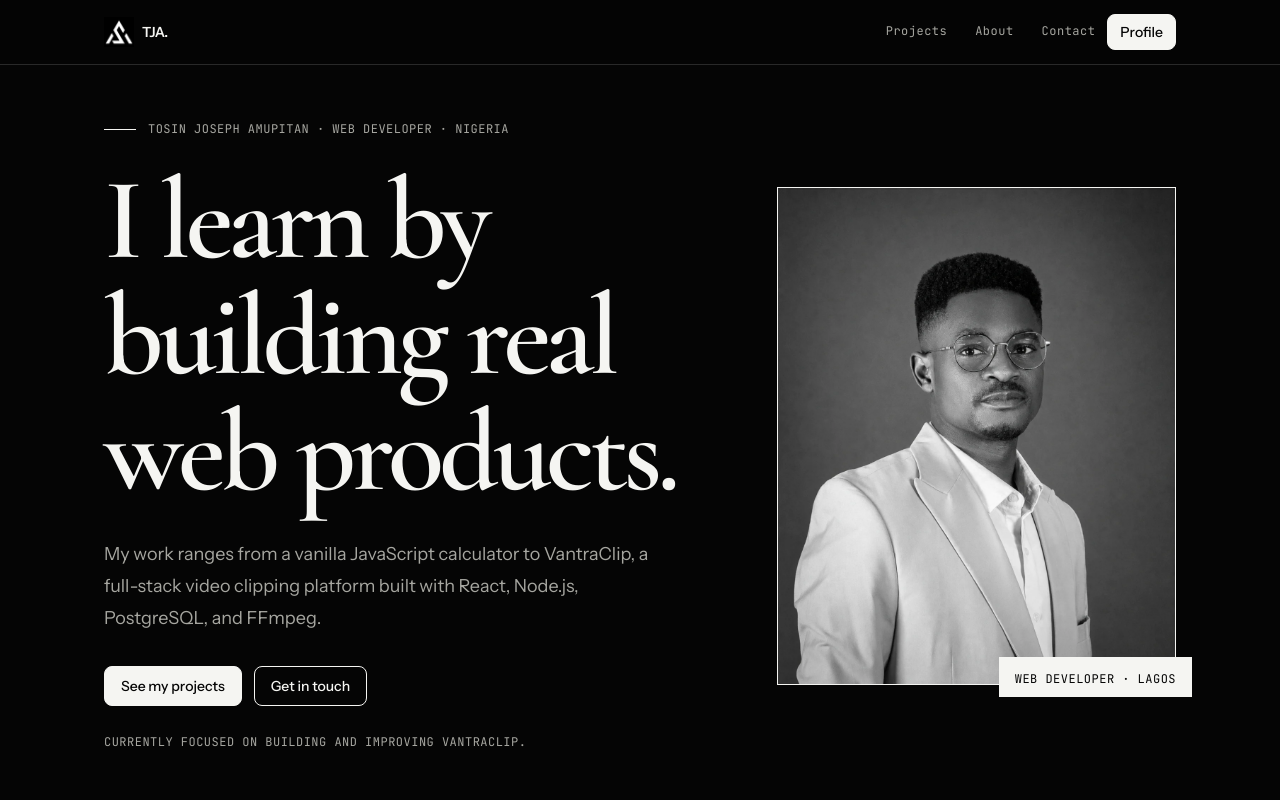
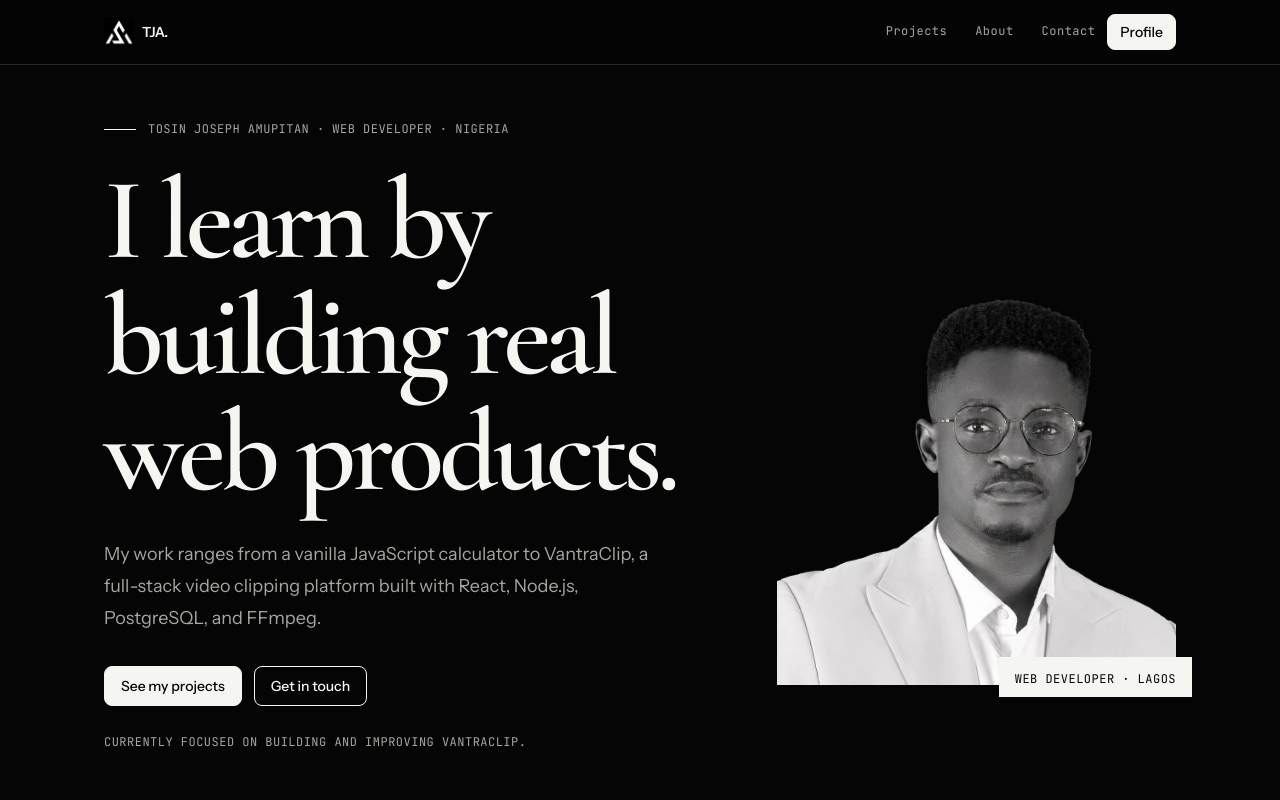
Before and after one commit to AmupitanTJ/AmupitanTJ, a Next.js app: page / in a window 1280 px wide. Shown: the top 800 px of the page. Built offline with nearby package versions, Linux system fonts and the light colour scheme; no server answers.

Commit message:
feat: replace hero portrait with transparent cutout

```diff
--- a/components/sections/home-hero.tsx
+++ b/components/sections/home-hero.tsx
@@ -48,14 +48,14 @@ export function HomeHero() {
           delay={0.08}
           className="relative mx-auto w-full max-w-md lg:mx-0"
         >
-          <div className="border-foreground bg-surface-raised relative aspect-[4/5] overflow-hidden border">
+          <div className="relative aspect-[4/5] overflow-hidden">
             <Image
-              src="/images/tosin-portrait-monochrome.webp"
-              alt="Tosin Joseph Amupitan in a monochrome studio portrait"
+              src="/images/tosin-portrait-cutout.png"
+              alt="Tosin Joseph Amupitan in a monochrome portrait"
               fill
               priority
               sizes="(min-width: 1024px) 34vw, (min-width: 640px) 60vw, 100vw"
-              className="object-cover"
+              className="origin-top scale-[1.12] object-cover object-top"
             />
           </div>
           <div className="bg-foreground text-background absolute -right-2 -bottom-3 px-4 py-2 sm:-right-4">
```
Also changed, not shown: public/images/tosin-portrait-cutout.png (added), public/images/tosin-portrait-monochrome.webp (deleted).
